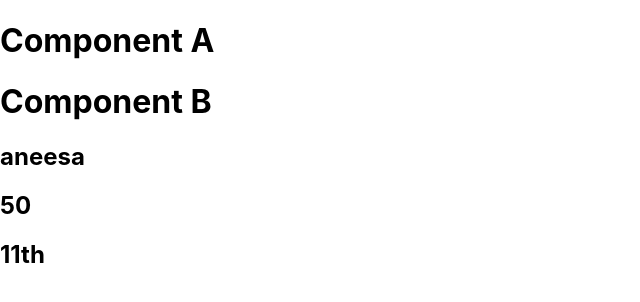
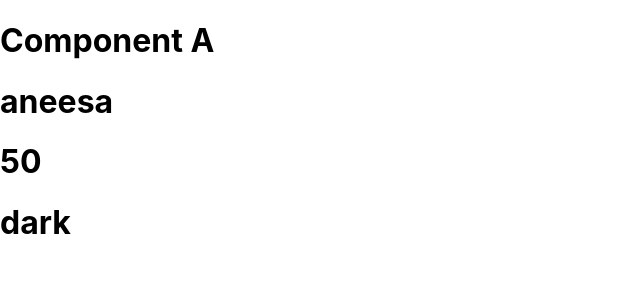
Before and after one commit to AnisaIdrees/react, a React (Create React App) app: page / in a window 1280 px wide. Shown: the top 302 px of the page, without its empty margins (0-640 px from the left). Built offline with nearby package versions, Linux system fonts and the light colour scheme.

Commit message:
useContext

```diff
--- a/src/App1.js
+++ b/src/App1.js
@@ -5,6 +5,7 @@ import {createContext} from 'react'
 
 // create
 const data = createContext()
+const theme = createContext()
 
 const App1 = () => {
 
@@ -14,12 +15,15 @@ const user= {
      class:'11th'
 
 }
+const themeMode='dark'  ;
   return (
     // provide
  <>
  <data.Provider value={user}>
+<theme.Provider value={themeMode}>
 
  <ComponentA/>
+ </theme.Provider>
  </data.Provider>
 
 
@@ -29,4 +33,4 @@ const user= {
 }
 
 export default App1
-export {data}
+export {data,theme}
--- a/src/components/CompnentA.jsx
+++ b/src/components/CompnentA.jsx
@@ -1,13 +1,21 @@
 import React from 'react';
 import ComponentB from './ComponentB'
-import {data} from '../App1';
+import { useContext } from 'react';
+import {data,theme} from '../App1';
 // import ComponentA from './ComponentA'
 
+
 const CompnentA = () => {
+const  dataContext =useContext(data)
+const themeContext = useContext(theme)
+
   return (
 <>
 <h1>Component A</h1>
-<ComponentB/>
+<h1>{dataContext.name}</h1>
+<h1>{dataContext.age}</h1>
+<h1>{theme}</h1>
+{/* <ComponentB/>
 <data.Consumer>
     {
         (user)=>(
@@ -18,7 +26,7 @@ const CompnentA = () => {
             </>
         )
     }
-</data.Consumer>
+</data.Consumer> */}
 
 </>
   )
```
